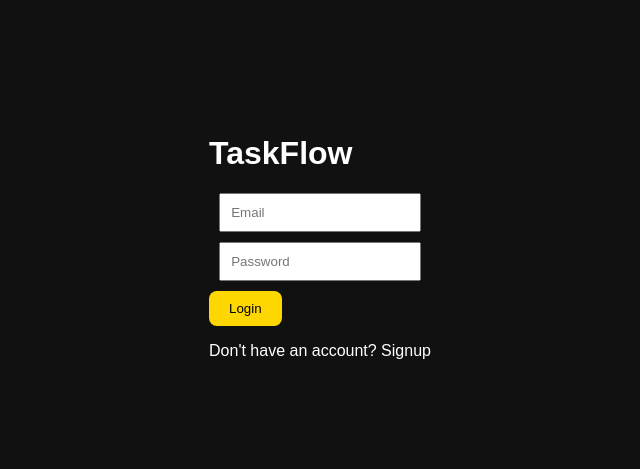
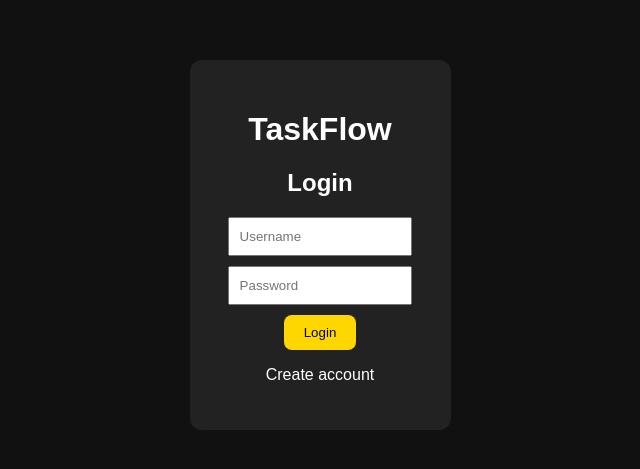
Before and after one commit to rehansheikh000004-lab/taskflow, a React (Vite) app in the folder frontend/: page / in a window 1280 px wide. Shown: the part 163-632 px from the top of the page, without its empty margins (320-960 px from the left). Built offline with nearby package versions, Linux system fonts and the light colour scheme.

Commit message:
Update App.jsx

```diff
--- a/frontend/src/App.jsx
+++ b/frontend/src/App.jsx
@@ -1,51 +1,16 @@
 import React, { useState } from "react";
+import Login from "./components/Login.jsx";
+import Signup from "./components/Signup.jsx";
 
-const API_URL = import.meta.env.VITE_API_URL;
-
-function App() {
-  const [email, setEmail] = useState("");
-  const [password, setPassword] = useState("");
-  const [isLogin, setIsLogin] = useState(true);
-
-  const handleSubmit = async (e) => {
-    e.preventDefault();
-
-    const endpoint = isLogin ? "login" : "signup";
-    const res = await fetch(`${API_URL}/api/auth/${endpoint}`, {
-      method: "POST",
-      headers: { "Content-Type": "application/json" },
-      body: JSON.stringify({ email, password }),
-    });
-
-    const data = await res.json();
-    alert(data.message || "Done!");
-  };
-
+export default function App() {
+  const [showLogin, setShowLogin] = useState(true);
   return (
-    <div className="container">
+    <div className="app">
       <h1>TaskFlow</h1>
-      <form onSubmit={handleSubmit}>
-        <input
-          type="email"
-          placeholder="Email"
-          value={email}
-          required
-          onChange={(e) => setEmail(e.target.value)}
-        />
-        <input
-          type="password"
-          placeholder="Password"
-          value={password}
-          required
-          onChange={(e) => setPassword(e.target.value)}
-        />
-        <button type="submit">{isLogin ? "Login" : "Signup"}</button>
-      </form>
-      <p onClick={() => setIsLogin(!isLogin)}>
-        {isLogin ? "Don't have an account? Signup" : "Already have an account? Login"}
+      {showLogin ? <Login /> : <Signup />}
+      <p className="toggle" onClick={() => setShowLogin(!showLogin)}>
+        {showLogin ? "Create account" : "Back to login"}
       </p>
     </div>
   );
 }
-
-export default App;
```
